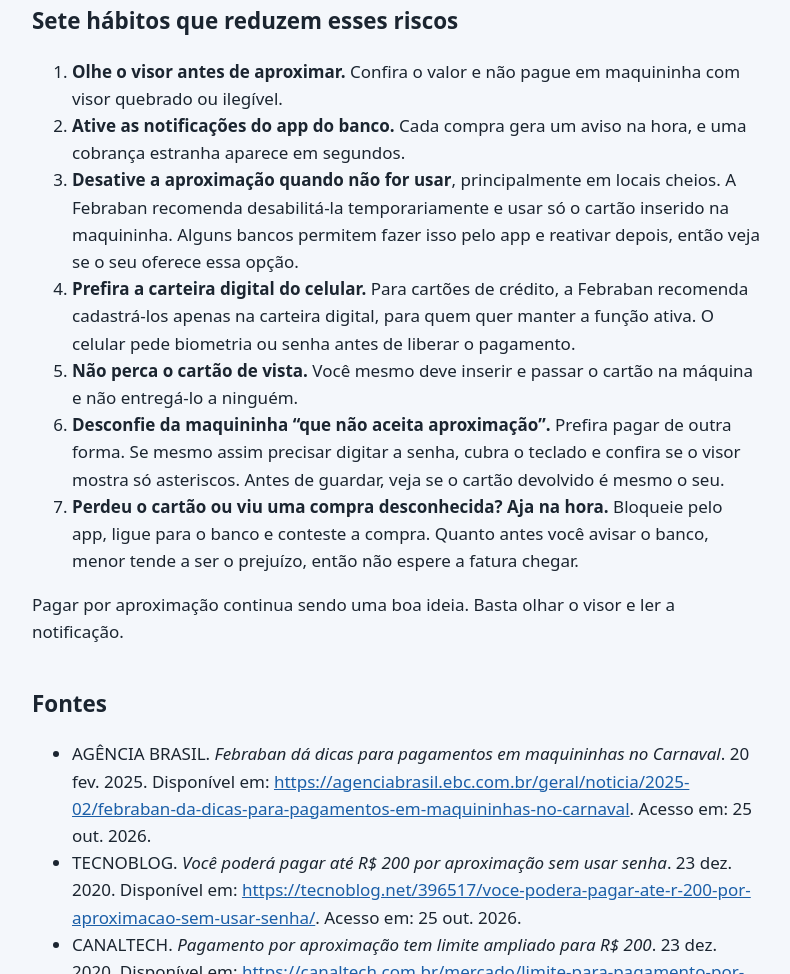
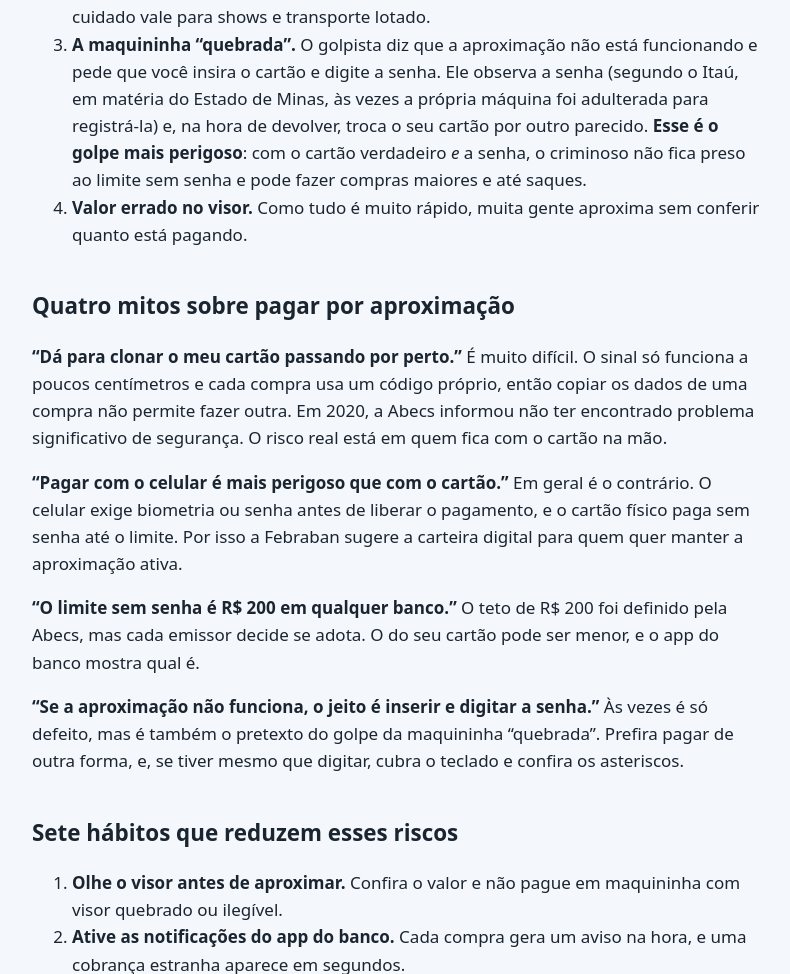
Before and after one commit to araujoviana/seguranca-ext, a plain HTML site: page docs/texto.html in a window 1280 px wide. Shown: the part 1388-2362 px from the top of the page, without its empty margins (244-1034 px from the left). Drawn offline with Linux system fonts and the light colour scheme.

Commit message:
Texto: seção de funcionamento técnico e quatro mitos

```diff
--- a/docs/texto.html
+++ b/docs/texto.html
@@ -15,6 +15,8 @@
 <p><strong>Projeto de Extensão | Mackenzie</strong> <strong>Integrantes:</strong> Matheus Gabriel Viana Araujo (RA 10420444) e Danilo Oliveira Santos (RA 10410905)</p>
 <p>Pagar por aproximação é rápido: você encosta o cartão ou o celular na maquininha e a compra sai, quase sempre sem senha. A tecnologia se chama NFC e só funciona a poucos centímetros. O padrão de chip usado nesses cartões (EMV) tem várias camadas de segurança e dificulta a clonagem; na prática, cada compra gera um código próprio, que não serve para outra compra. Em 2020, quando o limite sem senha foi ampliado, a Abecs, associação das empresas de cartões, informou não ter encontrado problema significativo de segurança. Os prejuízos descritos a seguir vêm do uso e da perda do cartão, e não de falhas da tecnologia.</p>
 <p>Este material trata de cartões e de carteiras digitais. O Pix por aproximação não faz parte do escopo.</p>
+<h2 id="como-funciona-por-dentro">Como funciona por dentro</h2>
+<p>O cartão (ou o celular) tem um chip ligado a uma antena. Quando você encosta na maquininha, ela emite um campo de rádio de curtíssimo alcance, o chip acorda com essa energia e responde só com os dados da compra. A resposta inclui um código gerado na hora para aquela transação, e o banco confere se o código é válido. Se alguém captasse esse código, ele não serviria para outra compra. Nas carteiras digitais, o celular costuma enviar um número substituto no lugar do número real do cartão e só libera o pagamento depois de biometria ou senha.</p>
 <h2 id="o-preço-da-conveniência">O preço da conveniência</h2>
 <p>Em dezembro de 2020 a Abecs elevou para R$ 200 o teto das compras sem senha, mas a adoção depende de cada emissor, e o limite do seu cartão pode ser diferente. Confira no app ou com o seu banco. Na prática, quem estiver com o seu cartão na mão consegue gastar até esse valor sem saber nada sobre você. Em caso de perda ou roubo, o cartão funciona quase como dinheiro solto.</p>
 <h2 id="onde-estão-os-riscos">Onde estão os riscos</h2>
@@ -25,6 +27,11 @@
 <li><strong>A maquininha “quebrada”.</strong> O golpista diz que a aproximação não está funcionando e pede que você insira o cartão e digite a senha. Ele observa a senha (segundo o Itaú, em matéria do Estado de Minas, às vezes a própria máquina foi adulterada para registrá-la) e, na hora de devolver, troca o seu cartão por outro parecido. <strong>Esse é o golpe mais perigoso</strong>: com o cartão verdadeiro <em>e</em> a senha, o criminoso não fica preso ao limite sem senha e pode fazer compras maiores e até saques.</li>
 <li><strong>Valor errado no visor.</strong> Como tudo é muito rápido, muita gente aproxima sem conferir quanto está pagando.</li>
 </ol>
+<h2 id="quatro-mitos-sobre-pagar-por-aproximação">Quatro mitos sobre pagar por aproximação</h2>
+<p><strong>“Dá para clonar o meu cartão passando por perto.”</strong> É muito difícil. O sinal só funciona a poucos centímetros e cada compra usa um código próprio, então copiar os dados de uma compra não permite fazer outra. Em 2020, a Abecs informou não ter encontrado problema significativo de segurança. O risco real está em quem fica com o cartão na mão.</p>
+<p><strong>“Pagar com o celular é mais perigoso que com o cartão.”</strong> Em geral é o contrário. O celular exige biometria ou senha antes de liberar o pagamento, e o cartão físico paga sem senha até o limite. Por isso a Febraban sugere a carteira digital para quem quer manter a aproximação ativa.</p>
+<p><strong>“O limite sem senha é R$ 200 em qualquer banco.”</strong> O teto de R$ 200 foi definido pela Abecs, mas cada emissor decide se adota. O do seu cartão pode ser menor, e o app do banco mostra qual é.</p>
+<p><strong>“Se a aproximação não funciona, o jeito é inserir e digitar a senha.”</strong> Às vezes é só defeito, mas é também o pretexto do golpe da maquininha “quebrada”. Prefira pagar de outra forma, e, se tiver mesmo que digitar, cubra o teclado e confira os asteriscos.</p>
 <h2 id="sete-hábitos-que-reduzem-esses-riscos">Sete hábitos que reduzem esses riscos</h2>
 <ol type="1">
 <li><strong>Olhe o visor antes de aproximar.</strong> Confira o valor e não pague em maquininha com visor quebrado ou ilegível.</li>
```
Also changed, not shown: 17 other files.
